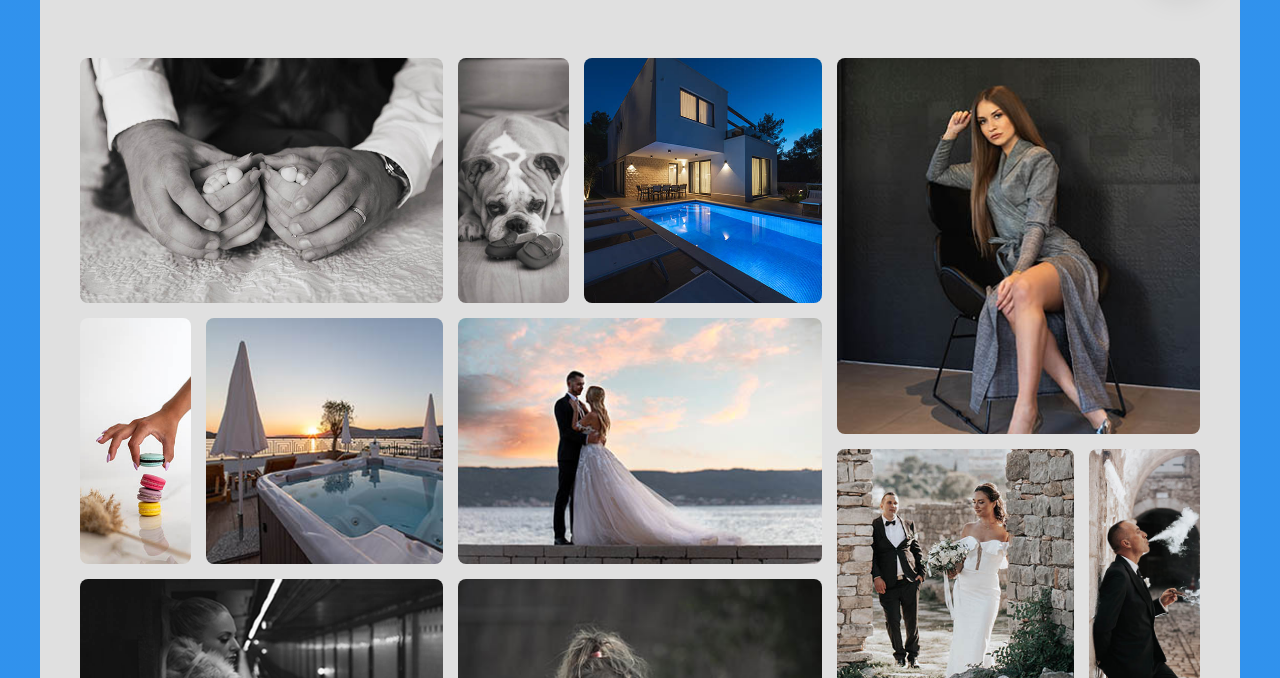
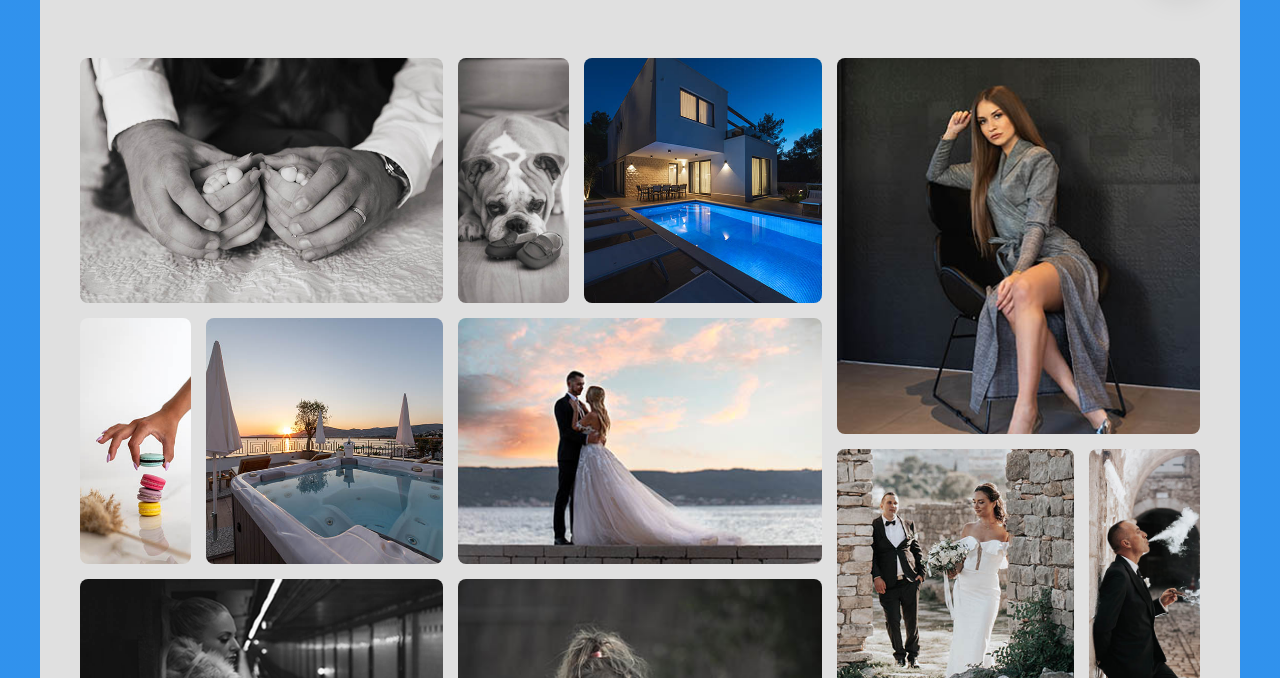
Before and after one commit to Ariador1987/Theophoto, a website built with Parcel: page gallery.html in a window 1280 px wide. Shown: the part 122-800 px from the top of the page. Built offline with nearby package versions, Linux system fonts and the light colour scheme.

Commit message:
gallery item replaced poolHouseVilla new

```diff
--- a/gallery.html
+++ b/gallery.html
@@ -108,7 +108,7 @@
                 </figure>
                 <figure class="gallery-full__item item--tall item--wide">
                     <img
-                        src="./src/img/fullGallery/sunsetPool-OTO.jpg"
+                        src="./src/img/fullGallery/sunsetPool-OTO-new.jpg"
                         alt=""
                         class="gallery-full__img"
                     />
```
Also changed, not shown: dist/gallery.html, dist/sunsetPool-OTO-new.5a102672.jpg (added), src/img/fullGallery/sunsetPool-OTO-new.jpg (added).
